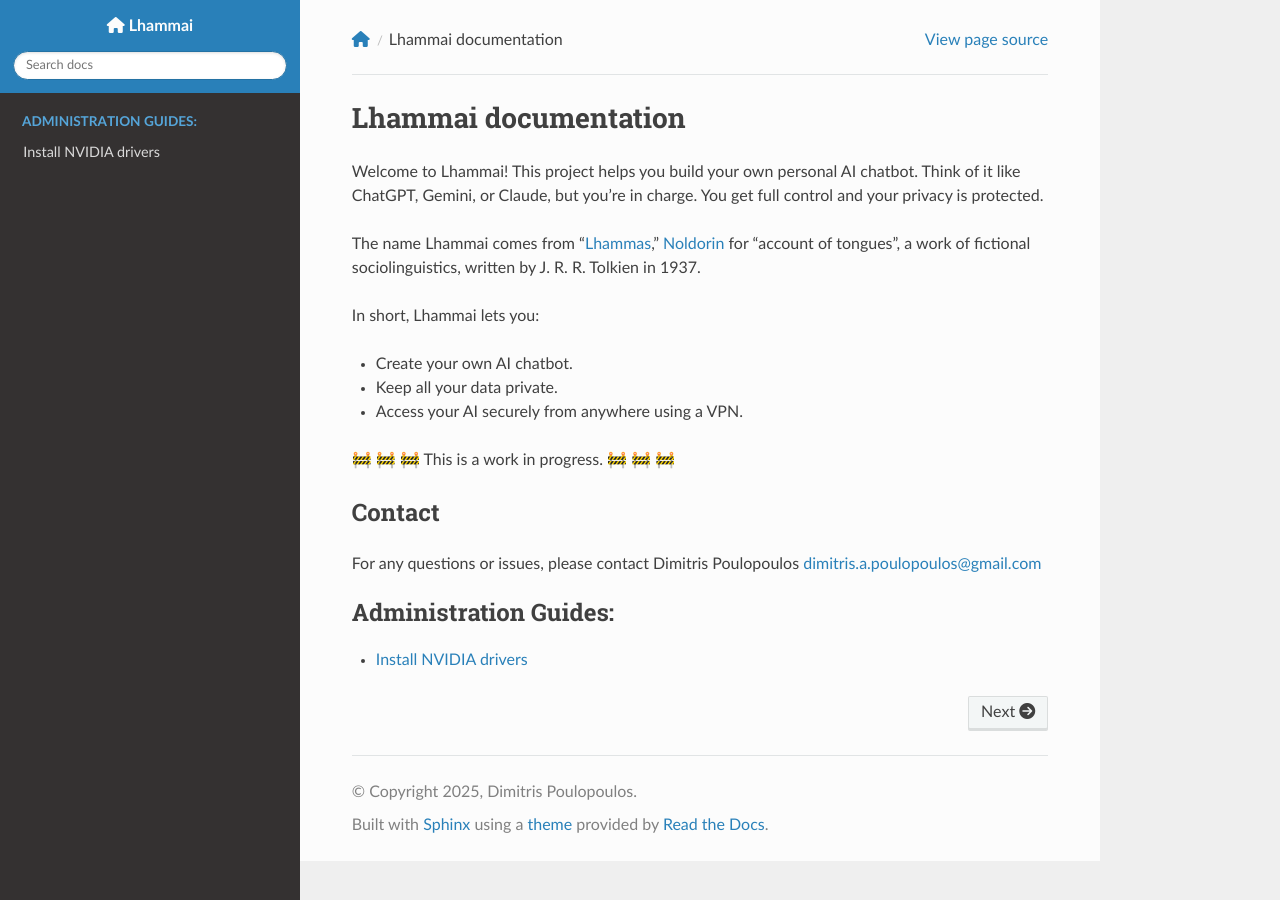
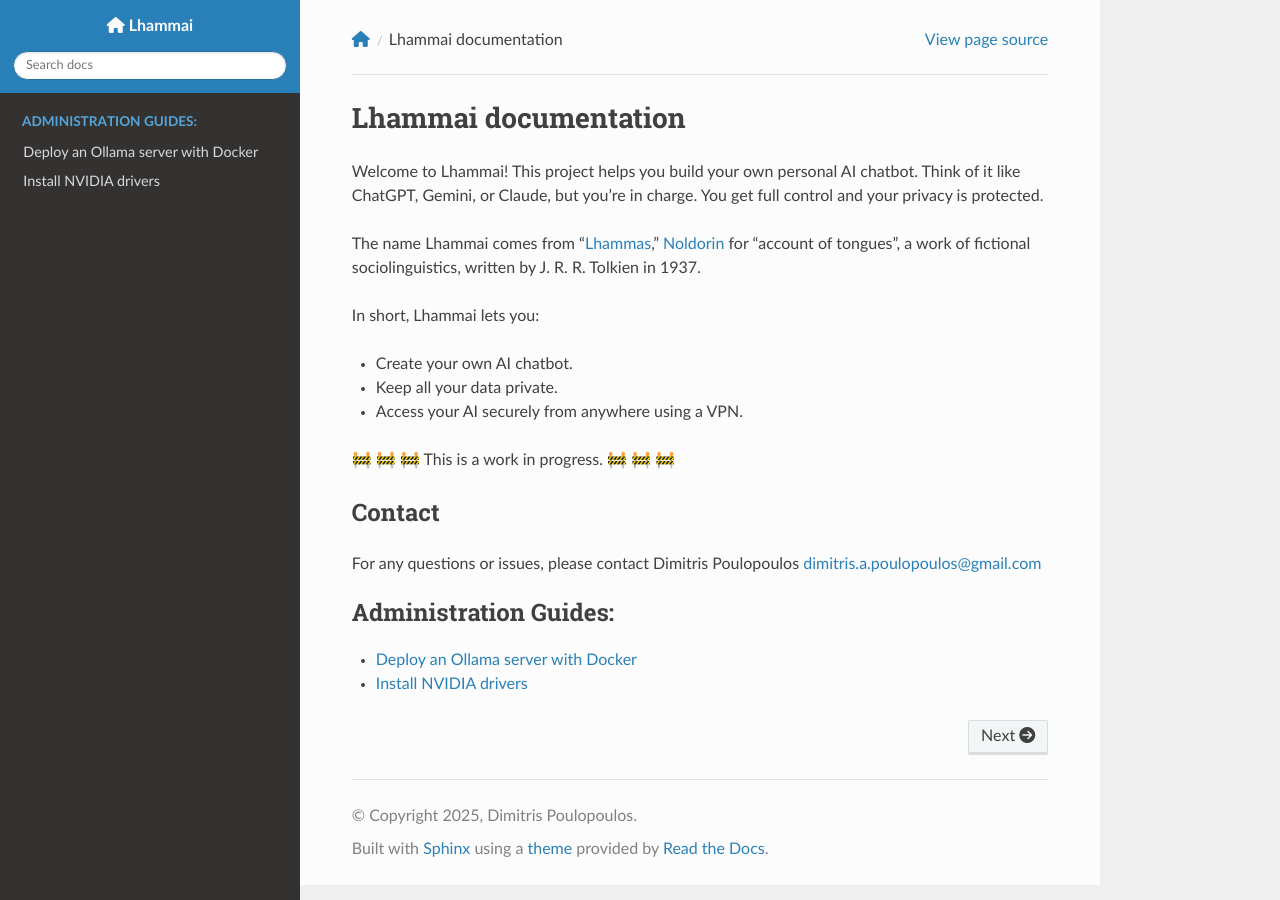
Before and after one commit to dpoulopoulos/lhammai, a Sphinx documentation site: the page built from docs/source/index.rst, in a window 1280 px wide. Built offline with Sphinx 7.4.7 and the Read the Docs theme 3.1.0, drawn with Linux system fonts in a browser that asks for light colours; nearby versions of some CDN libraries; some of the changed lines change nothing that is shown.

Commit message:
docs: Create an Ollama server
Add instructions on how to deploy an Ollama server using Ansible.

Closes #4

Signed-off-by: Dimitris Poulopoulos <dimitris.a.poulopoulos@gmail.com>

````diff
--- a/docs/source/index.rst
+++ b/docs/source/index.rst
@@ -35,4 +35,5 @@
    :maxdepth: 1
    :caption: Administration Guides:
 
+   ollama
    nvidia
--- /dev/null
+++ b/docs/source/ollama.md
@@ -0,0 +1,38 @@
+# Deploy an Ollama server with Docker
+
+This guide will take you through the steps of deploying an Ollama server using Docker.
+
+## What you'll need
+
+To complete this guide, you will need the following:
+
+* A Debian-based system with root access.
+* A working QEMU/KVM installation.
+* A configured PXE server.
+* An internet connection to download the necessary packages and Docker images.
+
+## Procedure
+
+Follow the steps below to deploy an Ollama server with Docker:
+
+1. Add your Debian libvirt host in the Ansible inventory file.
+
+1. Change directory to the Ansible playbook directory:
+
+   ```bash
+   user:~$ cd ~/lhammai/ansible
+   ```
+
+1. Run the Ansible playbook to deploy the Ollama server:
+
+   ```bash
+   user:~/lhammai/ansible$ make all
+   ```
+
+   ```{note}
+   The playbook will pause two times:
+   1. To allow Debian to be installed on the target VM.
+   1. To manually install the NVIDIA drivers on the target VM, follow the instructions in the
+      [NVIDIA Drivers](nvidia.md) guide.
+   You have to press `Enter` to continue the playbook after each pause.
+   ```
````
